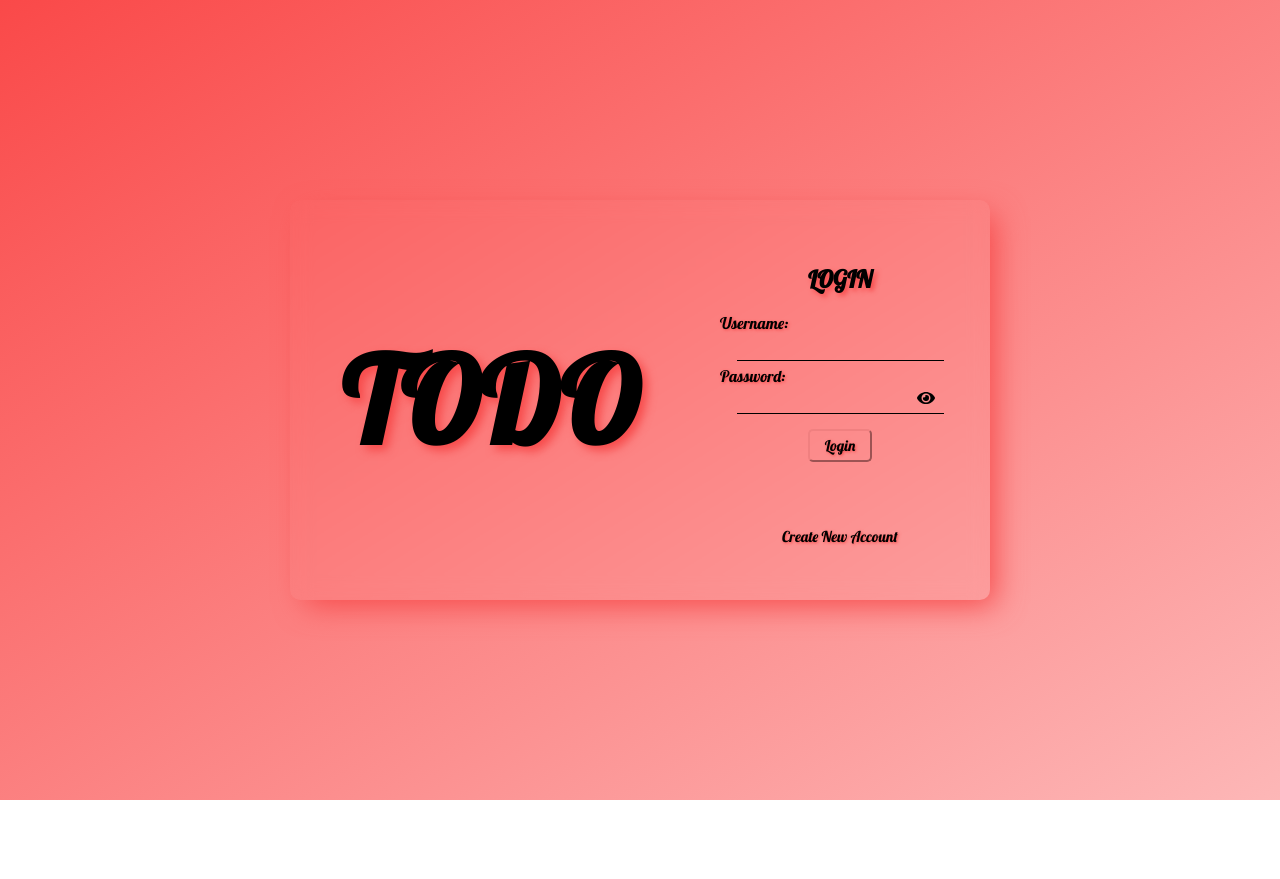
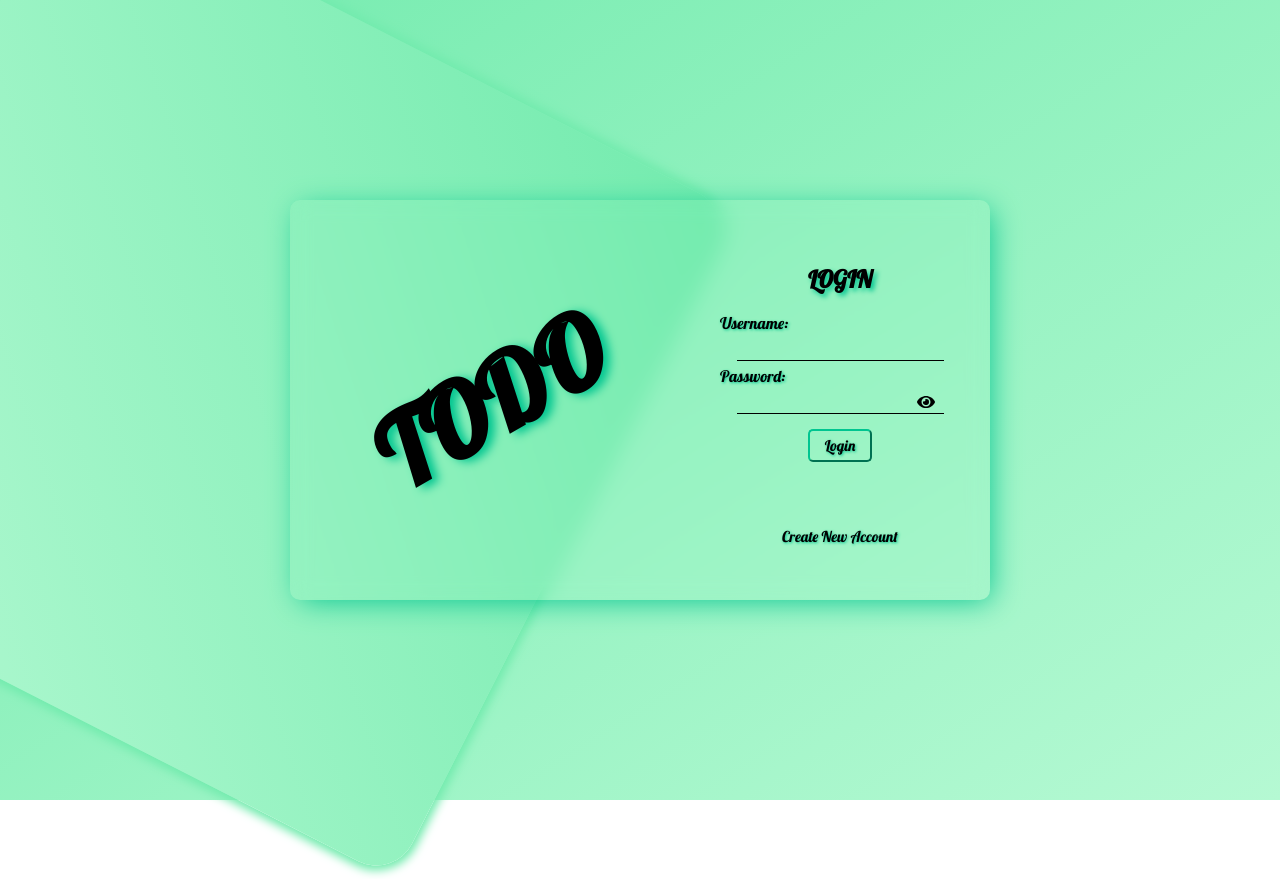
Before and after one commit to tendec/TodoListAdvanced-VueJS, a Vue app: page /register in a window 1280 px wide. Before the commit the page ends 800 px from the top, so only its background shows below. Built offline with nearby package versions, Linux system fonts and the light colour scheme.

Commit message:
Layout part2 :D

```diff
--- a/src/App.vue
+++ b/src/App.vue
@@ -30,5 +30,6 @@ export default {
 <style>
 body {
   margin: 0;
+  overflow: hidden;
 }
 </style>
--- a/src/assets/class/user.js
+++ b/src/assets/class/user.js
@@ -23,6 +23,8 @@ export default class User {
     this.cards.push(card)
   }
   removeCard() {
-    this.cards.splice(0, this.cards.length)
+    if (confirm('Confirm remove all cards?')) {
+      this.cards.splice(0, this.cards.length)
+    }
   }
 }
--- a/src/components/Card.vue
+++ b/src/components/Card.vue
@@ -6,14 +6,14 @@
       class="input-info input-title"
       placeholder="TITLE"
     />
-    <button class="button btn-remove" @click="removeCard()">-</button>
+    <button class="button" id="btn-remove" @click="removeCard">-</button>
     <div class="items">
       <item v-for="(item, index) in todos" :key="index" :data="item" />
     </div>
     <input
       v-model="data.content"
       type="text"
-      class="input-info"
+      class="input-info input-items"
       placeholder="item..."
       @keyup.enter="addNewTodoItem"
     />
@@ -54,14 +54,24 @@ export default {
       let cards = this.$store.state.currentUser.cards
       for (let i = 0; i < cards.length; i++) {
         if (cards[i].code1 == code) {
-          cards.splice(i, 1)
-          this.$store.commit('saveData')
+          if (confirm('Confirm remove this card?')) {
+            cards.splice(i, 1)
+            this.$store.commit('saveData')
+          }
         }
       }
     },
     addNewTodoItem() {
+      let todos = this.data.todos
+      let contents = []
+      for (let i = 0; i < todos.length; i++) {
+        contents.push(todos[i].content)
+      }
       if (this.data.content == '') {
         alert('Type item...!')
+      } else if (contents.includes(this.data.content)) {
+        alert('Todo item existed!')
+        this.data.content = ''
       } else {
         let todoItem = new TodoItem(this.data.content, '')
         this.data.todos.push(todoItem)
@@ -87,6 +97,17 @@ export default {
   height: 300px;
   position: relative;
 }
+.card:hover .input-title {
+  background-color: rgb(0, 197, 144);
+  border: 1px solid rgb(0, 197, 144);
+}
+.card:hover .input-items {
+  background-color: rgb(0, 197, 144);
+  border: 1px solid rgb(0, 197, 144);
+}
+.card:hover #btn-remove {
+  transform: scale(1);
+}
 .input-info {
   margin: 0 auto;
   margin-top: 5px;
@@ -96,21 +117,39 @@ export default {
   width: 200px;
 }
 .input-title {
+  width: fit-content;
   text-transform: uppercase;
   font-weight: bold;
   text-align: center;
+  background-color: transparent;
+  border: transparent;
+  transition: background-color 0.7s, border 0.7s;
+}
+.input-title:focus {
+  outline: none;
+}
+.input-items {
+  width: fit-content;
+  text-align: center;
+  background-color: transparent;
+  border: transparent;
+  transition: background-color 0.7s, border 0.7s;
+}
+.input-items:focus {
+  outline: none;
 }
 .button {
-  margin: 0 auto;
-  margin-top: 5px;
-  margin-bottom: 5px;
+  margin: 0px;
   border-radius: 5px;
+  border-color: rgb(0, 197, 144);
   padding: 5px 15px;
   width: fit-content;
   background: white;
   cursor: pointer;
+  background-color: transparent;
+  text-shadow: 1px 1px 3px rgb(0, 197, 144);
 }
-.btn-remove {
+#btn-remove {
   border: none;
   font-weight: bold;
   font-size: 36px;
@@ -118,13 +157,15 @@ export default {
   line-height: 5px;
   transition: transform 0.5s;
   position: absolute;
-  right: 15px;
-  top: 10px;
+  right: 17px;
+  top: 12px;
+  transform: scale(0);
+  transition: transform 0.5s;
 }
-.btn-remove:hover {
+#btn-remove:hover {
   transform: rotate(360deg);
 }
-.btn-remove:focus {
+#btn-remove:focus {
   outline: none;
 }
 .items {
--- a/src/components/Item.vue
+++ b/src/components/Item.vue
@@ -31,12 +31,6 @@ export default {
   },
   computed: {
     classColor() {
-      // console.log('colorChange')
-      // return {
-      //   redHighlight: this.data.color === 'red',
-      //   yellowHighlight: this.data.color === 'yellow',
-      //   greenHighlight: this.data.color === 'green'
-      // }
       return this.data.color + 'Highlight'
     }
   },
@@ -53,6 +47,7 @@ export default {
     },
     setPriority(color) {
       this.data.color = color
+      this.$store.commit('saveData')
     }
   }
 }
--- a/src/views/Login.vue
+++ b/src/views/Login.vue
@@ -1,5 +1,6 @@
 <template>
   <div id="container">
+    <div id="deco"></div>
     <div id="ui-container">
       <div class="title">TODO</div>
       <div id="login-container">
@@ -144,8 +145,22 @@ export default {
   height: 100vh;
   background-image: linear-gradient(
     to top left,
-    rgb(253, 183, 183),
-    rgb(250, 73, 73)
+    rgb(181, 249, 211),
+    rgb(115, 235, 174)
+  );
+}
+#deco {
+  width: 750px;
+  height: 750px;
+  position: absolute;
+  left: -145px;
+  border-radius: 40px;
+  box-shadow: 0px 0px 10px 5px rgb(115, 235, 174);
+  transform: rotate(117deg);
+  background-image: linear-gradient(
+    to top left,
+    rgb(181, 249, 211),
+    rgb(115, 235, 174)
   );
 }
 #ui-container {
@@ -153,30 +168,28 @@ export default {
   flex-direction: row;
   align-items: center;
   margin: auto auto;
-  box-shadow: 10px 10px 30px -5px rgb(247, 75, 75);
+  box-shadow: 5px 5px 30px -5px rgb(0, 197, 144);
   border-radius: 10px;
   width: 700px;
   height: 400px;
   backdrop-filter: blur(10px);
-  /* background-image: linear-gradient(
-    to top left,
-    rgb(253, 183, 183),
-    rgb(250, 73, 73)
-  ); */
   animation: bounceIn 0.5s;
 }
 .title {
   flex-grow: 10;
   font-weight: bold;
-  font-size: 120px;
+  font-size: 100px;
   text-align: center;
-  text-shadow: 5px 5px 10px rgb(247, 75, 75);
+  text-shadow: 5px 5px 10px rgb(0, 197, 144);
+  transform: rotate(-30deg);
+  transition: font-size 0.5s;
 }
 .title:hover {
-  animation: tada 1s;
+  /* animation: tada 1s; */
+  font-size: 120px;
 }
 .title-page {
-  text-shadow: 3px 3px 5px rgb(247, 75, 75);
+  text-shadow: 3px 3px 5px rgb(0, 197, 144);
 }
 .title-page:hover {
   animation: tada 0.7s;
@@ -195,7 +208,7 @@ label {
   margin-bottom: 5px;
   align-self: flex-start;
   margin-left: 30px;
-  text-shadow: 1px 1px 3px rgb(247, 75, 75);
+  text-shadow: 1px 1px 3px rgb(0, 197, 144);
 }
 .input-info {
   margin-bottom: 5px;
@@ -206,32 +219,33 @@ label {
   width: 200px;
   line-height: 20px;
   background-color: transparent;
+  transition: border-color 0.5s;
 }
 .input-info:focus {
   outline: none;
+  border-color: rgb(0, 197, 144);
 }
 .eye {
   position: absolute;
-  bottom: 194px;
+  bottom: 190px;
   right: 55px;
   cursor: pointer;
 }
 .invalid {
-  background-color: rgba(243, 55, 55, 0.884);
+  background-color: rgb(0, 197, 144);
 }
 .button {
   margin: 10px;
   border-radius: 5px;
-  border-color: lightcoral;
+  border-color: rgb(0, 197, 144);
   padding: 5px 15px;
   width: fit-content;
-  background: white;
   cursor: pointer;
   background-color: transparent;
-  text-shadow: 1px 1px 3px rgb(247, 75, 75);
+  text-shadow: 1px 1px 3px rgb(0, 197, 144);
 }
 .button:hover {
-  animation: tada 0.7s;
+  animation: headShake 1s;
 }
 .button:focus {
   outline: none;
--- a/src/views/Main.vue
+++ b/src/views/Main.vue
@@ -61,42 +61,56 @@ export default {
   height: 100vh;
   background-image: linear-gradient(
     to top left,
-    rgb(253, 183, 183),
-    rgb(250, 73, 73)
+    rgb(181, 249, 211),
+    rgb(115, 235, 174)
   );
 }
 .title-page {
-  text-shadow: 3px 3px 5px rgb(247, 75, 75);
+  text-shadow: 3px 3px 5px rgb(0, 197, 144);
 }
 .title-page:hover {
   animation: tada 0.7s;
 }
 #infoCurUser {
+  display: flex;
+  flex-direction: column;
+  align-items: center;
   position: absolute;
+  margin: 20px;
+  padding: 5px;
+  width: 100px;
+  height: 20px;
   right: 0px;
-  border: 1px solid black;
+  border: 1px solid rgb(0, 197, 144);
+  border-radius: 10px;
+  transition: height 0.5s;
+}
+#infoCurUser:hover {
+  height: 70px;
+}
+#btn-logout {
+  margin-bottom: 50px;
+  font-size: 15px;
+  opacity: 0;
+  transition: opacity 0.5s;
+}
+#infoCurUser:hover #btn-logout {
+  opacity: 1;
 }
 .cards {
   display: flex;
-  flex-direction: row;
-  justify-content: space-evenly;
-  width: 90vw;
-  overflow-x: auto;
-}
-.cardItem {
-  display: flex;
-  flex-direction: column;
-  justify-content: space-between;
-  border: 1px solid black;
+  flex-wrap: wrap;
+  width: 1100px;
+  overflow: auto;
+  box-shadow: 0px 0px 10px 5px rgb(115, 235, 174);
   border-radius: 10px;
-  width: 300px;
-  height: 300px;
 }
 .card {
   display: flex;
   flex-direction: column;
   margin: 20px 30px;
-  border: 1px solid black;
+  border: none;
+  box-shadow: 5px 5px 30px -5px rgb(0, 197, 144);
   border-radius: 10px;
   width: 300px;
   height: 300px;
@@ -116,16 +130,16 @@ export default {
 .button {
   margin: 10px;
   border-radius: 5px;
-  border-color: lightcoral;
+  border-color: rgb(0, 197, 144);
   padding: 5px 15px;
   width: fit-content;
   background: white;
   cursor: pointer;
   background-color: transparent;
-  text-shadow: 1px 1px 3px rgb(247, 75, 75);
+  text-shadow: 1px 1px 3px rgb(0, 197, 144);
 }
 .button:hover {
-  animation: tada 0.7s;
+  animation: headShake 1s;
 }
 .button:focus {
   outline: none;
@@ -137,8 +151,4 @@ export default {
   font-size: 36px;
   padding: 0px;
 }
-#btn-logout {
-  margin-bottom: 50px;
-  font-size: 15px;
-}
 </style>
--- a/src/views/Register.vue
+++ b/src/views/Register.vue
@@ -1,5 +1,6 @@
 <template>
   <div id="container">
+    <div id="deco"></div>
     <div id="ui-container">
       <div class="title">TODO</div>
       <div id="register-container">
@@ -166,7 +167,6 @@ export default {
 <style scoped>
 * {
   font-family: 'Lobster', cursive;
-  /* font-family: 'Pacifico', cursive; */
 }
 #container {
   display: flex;
@@ -176,8 +176,22 @@ export default {
   max-width: 100%;
   background-image: linear-gradient(
     to top left,
-    rgb(253, 183, 183),
-    rgb(250, 73, 73)
+    rgb(181, 249, 211),
+    rgb(115, 235, 174)
+  );
+}
+#deco {
+  width: 750px;
+  height: 750px;
+  position: absolute;
+  left: -145px;
+  border-radius: 40px;
+  box-shadow: 0px 0px 10px 5px rgb(115, 235, 174);
+  transform: rotate(117deg);
+  background-image: linear-gradient(
+    to top left,
+    rgb(181, 249, 211),
+    rgb(115, 235, 174)
   );
 }
 #ui-container {
@@ -185,30 +199,28 @@ export default {
   flex-direction: row;
   align-items: center;
   margin: auto auto;
-  box-shadow: 10px 10px 30px -5px rgb(247, 75, 75);
+  box-shadow: 5px 5px 30px -5px rgb(0, 197, 144);
   border-radius: 10px;
   width: 700px;
   height: 400px;
   backdrop-filter: blur(10px);
-  /* background-image: linear-gradient(
-    to top left,
-    rgb(253, 183, 183),
-    rgb(250, 73, 73)
-  ); */
   animation: bounceIn 0.5s;
 }
 .title {
   flex-grow: 10;
   font-weight: bold;
-  font-size: 120px;
+  font-size: 100px;
   text-align: center;
-  text-shadow: 5px 5px 10px rgb(247, 75, 75);
+  text-shadow: 5px 5px 10px rgb(0, 197, 144);
+  transform: rotate(-30deg);
+  transition: font-size 0.5s;
 }
 .title:hover {
-  animation: tada 1s;
+  /* animation: tada 1s; */
+  font-size: 120px;
 }
 .title-page {
-  text-shadow: 3px 3px 5px rgb(247, 75, 75);
+  text-shadow: 3px 3px 5px rgb(0, 197, 144);
 }
 .title-page:hover {
   animation: tada 0.7s;
@@ -227,7 +239,7 @@ label {
   margin-bottom: 5px;
   align-self: flex-start;
   margin-left: 30px;
-  text-shadow: 1px 1px 3px rgb(247, 75, 75);
+  text-shadow: 1px 1px 3px rgb(0, 197, 144);
 }
 .input-info {
   margin-bottom: 5px;
@@ -238,38 +250,39 @@ label {
   width: 200px;
   line-height: 20px;
   background-color: transparent;
+  transition: border-color 0.5s;
 }
 .input-info:focus {
   outline: none;
+  border-color: rgb(0, 197, 144);
 }
 .eyeP {
   position: absolute;
-  bottom: 221px;
+  bottom: 217px;
   right: 55px;
   cursor: pointer;
 }
 .eyecfP {
   position: absolute;
-  bottom: 168px;
+  bottom: 164px;
   right: 55px;
   cursor: pointer;
 }
 .invalid {
-  background-color: rgba(243, 55, 55, 0.884);
+  background-color: rgb(0, 197, 144);
 }
 .button {
   margin: 10px;
   border-radius: 5px;
-  border-color: lightcoral;
+  border-color: rgb(0, 197, 144);
   padding: 5px 15px;
   width: fit-content;
-  background: white;
   cursor: pointer;
   background-color: transparent;
-  text-shadow: 1px 1px 3px rgb(247, 75, 75);
+  text-shadow: 1px 1px 3px rgb(0, 197, 144);
 }
 .button:hover {
-  animation: tada 0.7s;
+  animation: headShake 1s;
 }
 .button:focus {
   outline: none;
```
Also changed, not shown: src/store/index.js (+11 -2 lines).
